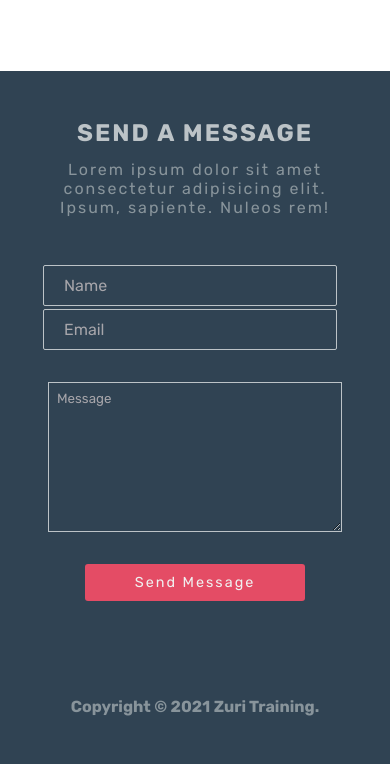
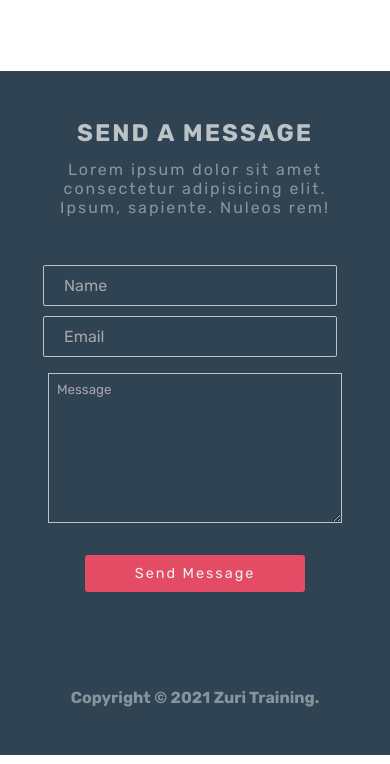
Before and after one commit to Debbyyy/Zuri-responsive-task, a plain HTML site: page index.html in a window 390 px wide. Shown: the part 2864-3628 px from the top of the page. Drawn offline with Linux system fonts and the light colour scheme.

```diff
--- a/styles.css
+++ b/styles.css
@@ -402,7 +402,7 @@ input[type="email"] {
 @media screen and (max-width:600px) {
     input[type="email"] {
         width: 100%;
-        margin-top: 3px;
+        margin-top: 10px;
     }
 }
 
@@ -415,6 +415,11 @@ div.footer-textarea {
     justify-content: center;
     align-items: center;
     padding-top: 2rem;
+}
+@media screen and (max-width:600px) {
+    div.footer-textarea {
+        padding-top: 1rem;
+    }
 }
 
 textarea {
```
